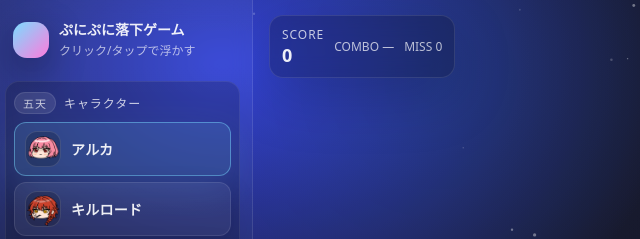
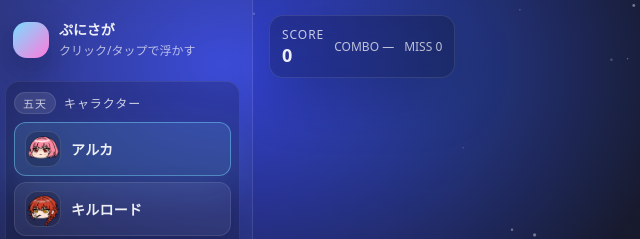
Before and after one commit to SoshuKo/PuniSaga, a plain HTML site: page index.html in a window 1280 px wide. Shown: the top 239 px of the page, 7-647 px from the left. Drawn offline with Linux system fonts and the light colour scheme; animation ran at ten frames a second.

Commit message:
Rename game title from 'ぷにぷに落下ゲーム' to 'ぷにさが'

```diff
--- a/index.html
+++ b/index.html
@@ -3,7 +3,7 @@
 <head>
   <meta charset="utf-8" />
   <meta name="viewport" content="width=device-width, initial-scale=1" />
-  <title>ぷにぷに落下ゲーム</title>
+  <title>ぷにさが</title>
   <style>
     :root{
       --sidebar-w: 260px;
@@ -141,7 +141,7 @@
       <div class="brand">
         <div class="logo" aria-hidden="true"></div>
         <div>
-          <h1>ぷにぷに落下ゲーム</h1>
+          <h1>ぷにさが</h1>
           <p>クリック/タップで浮かす</p>
         </div>
       </div>
```
